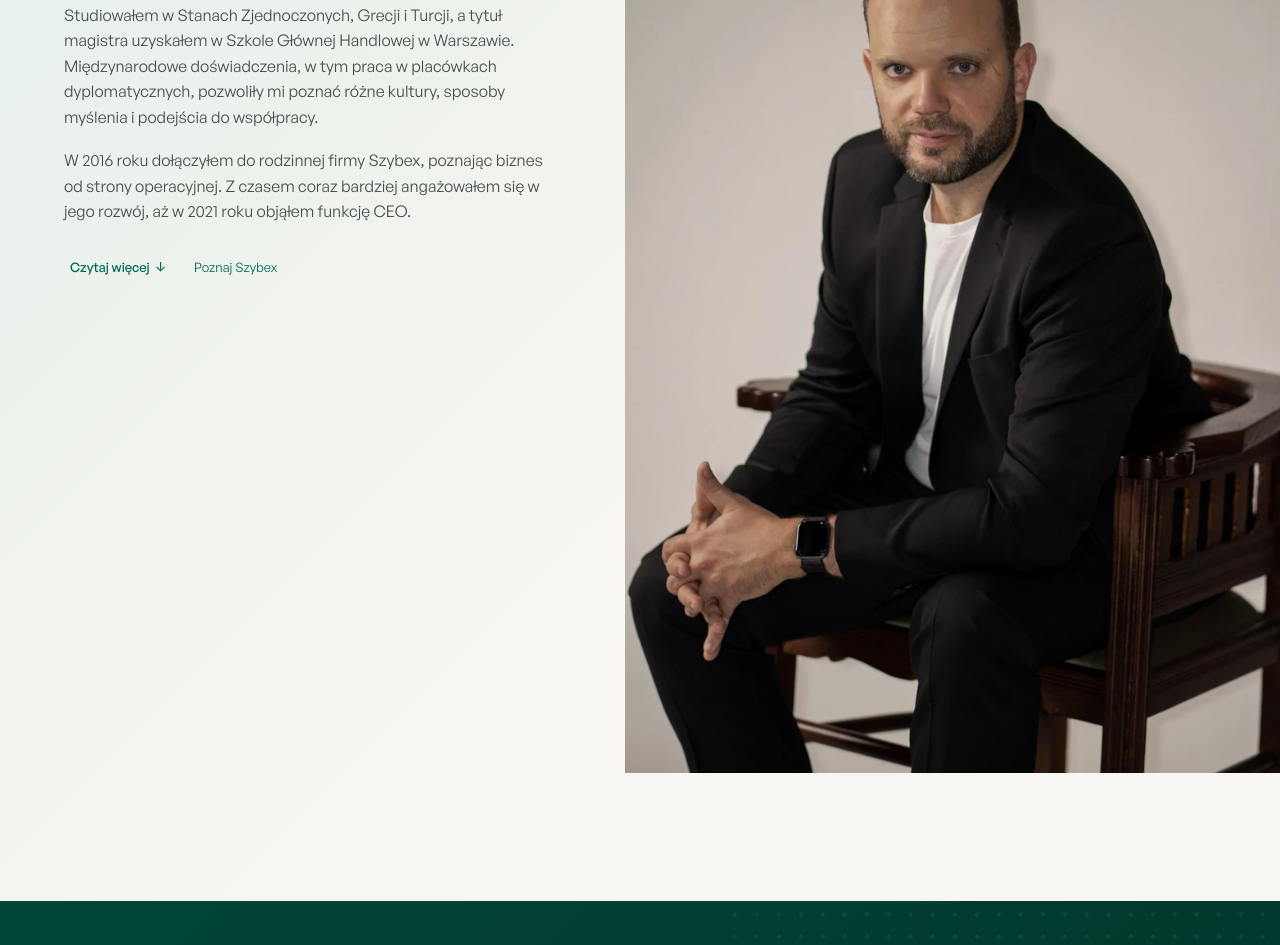
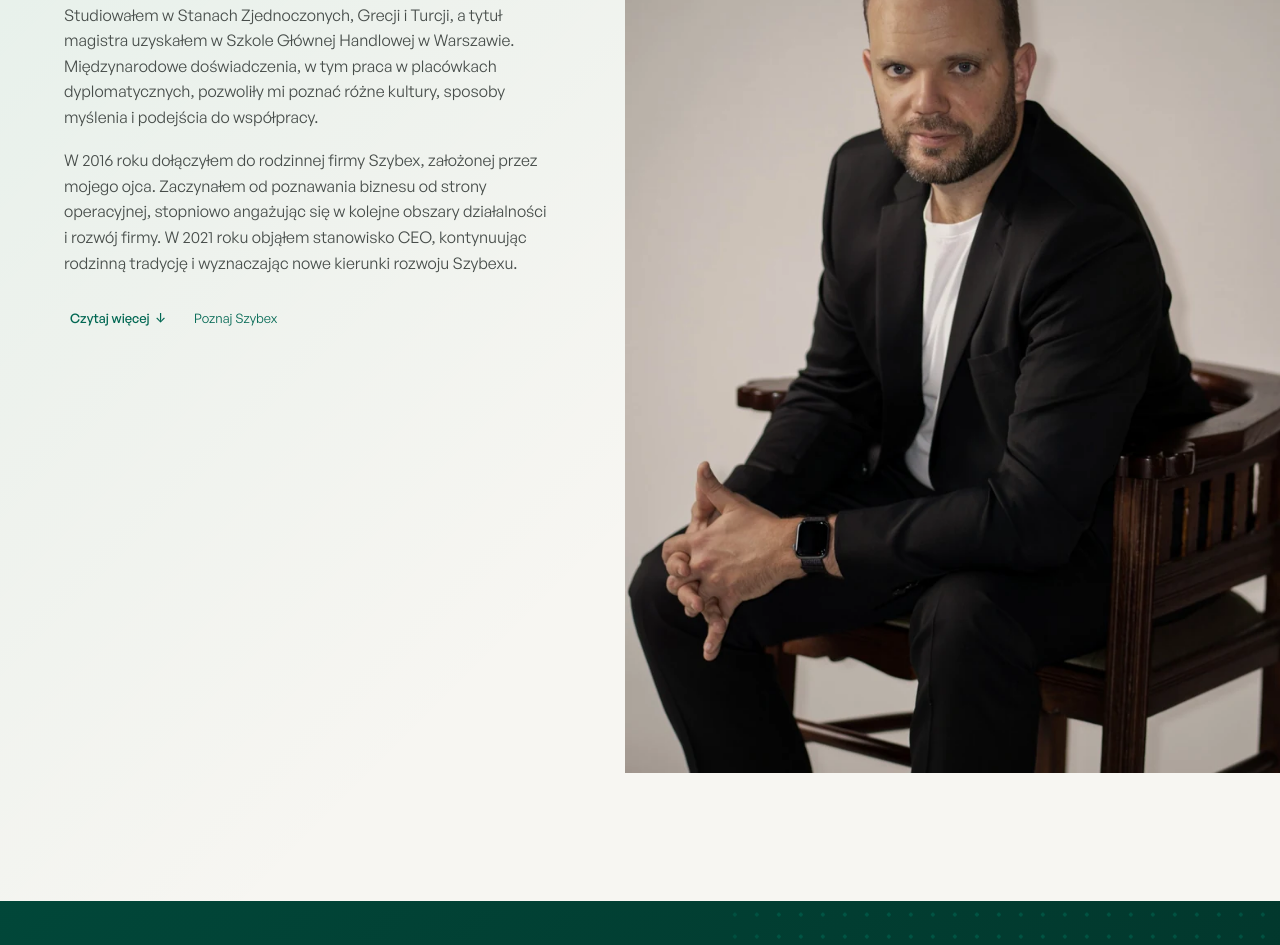
Before and after one commit to pavelski91/michalwilkosz.eu, a plain HTML site: page index.html in a window 1280 px wide. Shown: the part 2011-2956 px from the top of the page. Drawn offline with Linux system fonts and the light colour scheme.

Commit message:
O mnie: nowa treść drugiego akapitu (Szybex założony przez ojca, rodzinna tradycja); nagłówek i zwijak bez zmian
Co-Authored-By: Claude Sonnet 5.5 <noreply@anthropic.com>
Claude-Session: https://claude.ai/code/session_013LL2KChbCobaZxLabcUCCs

```diff
--- a/index.html
+++ b/index.html
@@ -222,9 +222,10 @@
                 i podejścia do współpracy.
               </p>
               <p>
-                W 2016 roku dołączyłem do rodzinnej firmy Szybex, poznając biznes od strony
-                operacyjnej. Z czasem coraz bardziej angażowałem się w jego rozwój, aż w 2021 roku
-                objąłem funkcję CEO.
+                W 2016 roku dołączyłem do rodzinnej firmy Szybex, założonej przez mojego ojca.
+                Zaczynałem od poznawania biznesu od strony operacyjnej, stopniowo angażując się
+                w kolejne obszary działalności i rozwój firmy. W 2021 roku objąłem stanowisko CEO,
+                kontynuując rodzinną tradycję i wyznaczając nowe kierunki rozwoju Szybexu.
               </p>
             </div>
 
```
